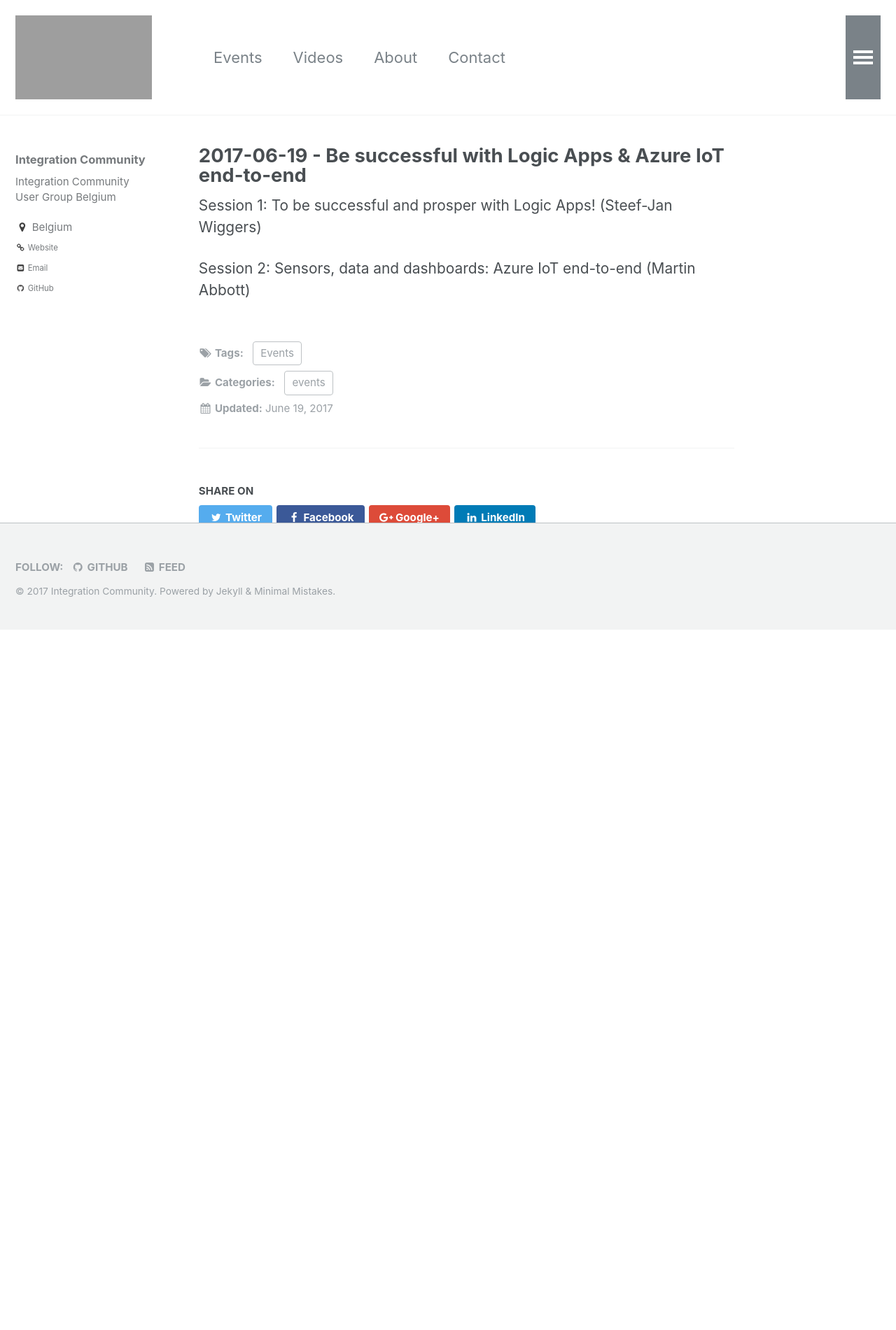
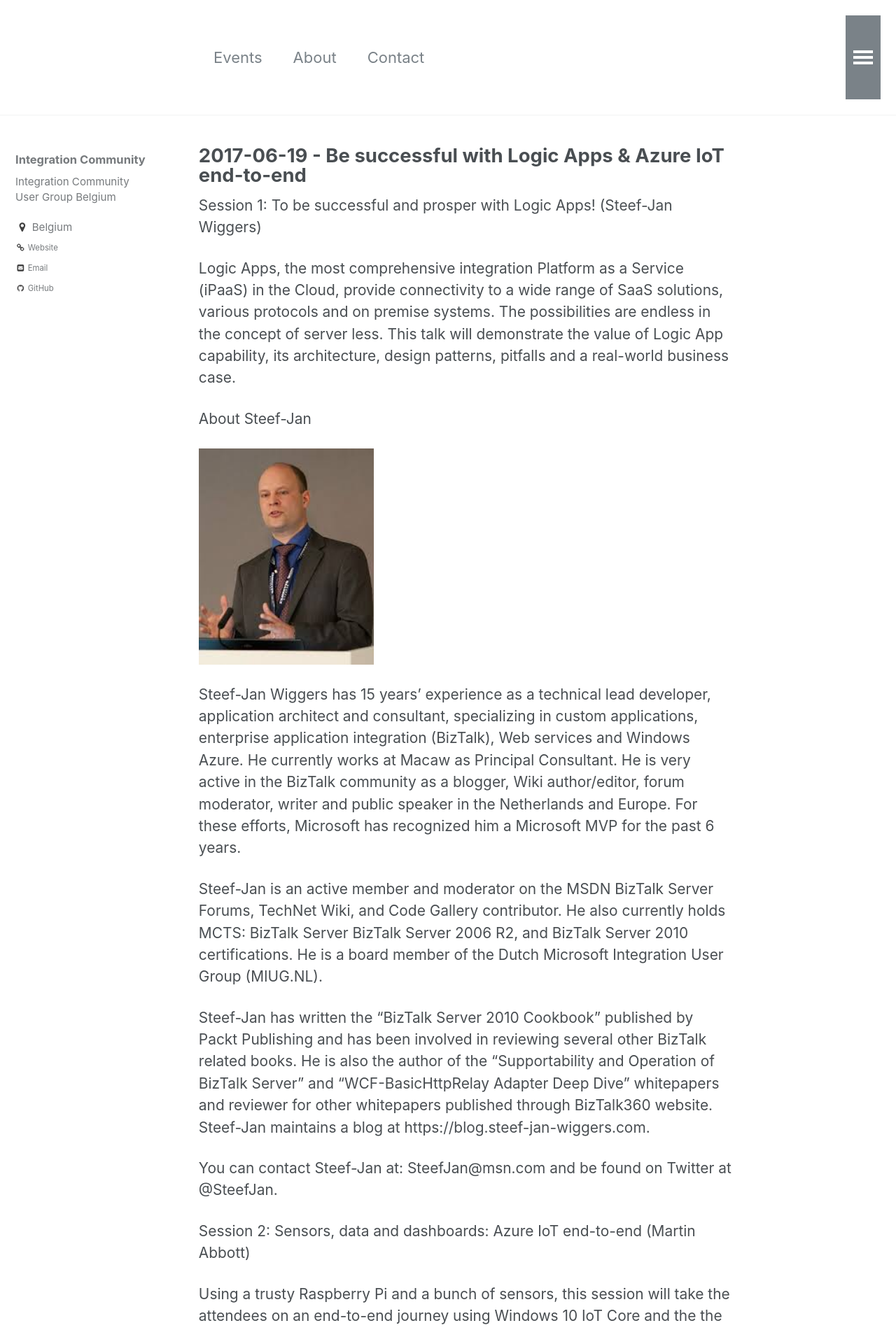
Before and after one commit to IntegrationCommunityBe/integrationcommunitybe.github.io, a Jekyll site: the page built from _posts/events/2017-06-19---be-successful-with-logic-apps-&-azure-iot end-to-end.md, in a window 1280 px wide. Shown: the top 1901 px of the page at 70% size. Built offline with Jekyll 4.4.1, drawn with Linux system fonts in a browser that asks for light colours; before the commit the page ends 900 px from its top, so only the background shows below that; some of the changed text lies outside the part shown.

Commit message:
Update some more pages

```diff
--- a/_data/navigation.yml
+++ b/_data/navigation.yml
@@ -2,8 +2,8 @@
 main:
   - title: "Events"
     url: /events
-  - title: "Videos"
-    url: /videos
+ # - title: "Videos"
+ #   url: /videos
   - title: "About"
     url: /about
   - title: "Contact"
--- a/_posts/events/2017-06-19---be-successful-with-logic-apps-&-azure-iot end-to-end.md
+++ b/_posts/events/2017-06-19---be-successful-with-logic-apps-&-azure-iot end-to-end.md
@@ -12,7 +12,33 @@ author: Sven Van den brande
 
 Session 1: To be successful and prosper with Logic Apps! (Steef-Jan Wiggers)
 
+Logic Apps, the most comprehensive integration Platform as a Service (iPaaS) in the Cloud, provide connectivity to a wide range of SaaS solutions, various protocols and on premise systems. The possibilities are endless in the concept of server less. This talk will demonstrate the value of Logic App capability, its architecture, design patterns, pitfalls and a real-world business case.
+
+About Steef-Jan
+
+<img src="/assets/media/speakers/steefjan.jpg" width="250">
+
+Steef-Jan Wiggers has 15 years’ experience as a technical lead developer, application architect and consultant, specializing in custom applications, enterprise application integration (BizTalk), Web services and Windows Azure. He currently works at Macaw as Principal Consultant. He is very active in the BizTalk community as a blogger, Wiki author/editor, forum moderator, writer and public speaker in the Netherlands and Europe. For these efforts, Microsoft has recognized him a Microsoft MVP for the past 6 years.
+
+Steef-Jan is an active member and moderator on the MSDN BizTalk Server Forums, TechNet Wiki, and Code Gallery contributor. He also currently holds MCTS: BizTalk Server BizTalk Server 2006 R2, and BizTalk Server 2010 certifications. He is a board member of the Dutch Microsoft Integration User Group (MIUG.NL).
+
+Steef-Jan has written the “BizTalk Server 2010 Cookbook” published by Packt Publishing and has been involved in reviewing several other BizTalk related books. He is also the author of the “Supportability and Operation of BizTalk Server” and “WCF-BasicHttpRelay Adapter Deep Dive” whitepapers and reviewer for other whitepapers published through BizTalk360 website. Steef-Jan maintains a blog at https://blog.steef-jan-wiggers.com.
+
+You can contact Steef-Jan at: SteefJan@msn.com and be found on Twitter at @SteefJan.
 
 
 
 Session 2: Sensors, data and dashboards: Azure IoT end-to-end (Martin Abbott)
+
+Using a trusty Raspberry Pi and a bunch of sensors, this session will take the attendees on an end-to-end journey using Windows 10 IoT Core and the the IoT stack in Microsoft Azure.
+The solution will build out a scenario from sensors all the way through to visualisation and insight, and provide attendees with a real experience in the world of the Internet of Things.
+The Internet of Things is experiencing huge growth and the session will provide a walkthrough of the key areas that constitute a solution, providing attendees with a good starting point from which to build their own solutions.
+
+
+About Martin Abott
+
+<img src="/assets/media/speakers/martinabbott.png" width="250">
+
+Martin is a Microsoft MVP for Azure and CTO for a small IoT consultancy based in Perth, Western Australia.
+He has many years of experience in integration, particularly across the Microsoft stack, and more recently has concentrated on developing solutions for the Internet of Things.
+He is the organiser of the Perth MS Cloud Computing User Group, and a global administrator for both Global Azure Bootcamp and Global Integration Bootcamp.
--- a/_sass/_masthead.scss
+++ b/_sass/_masthead.scss
@@ -30,7 +30,7 @@
     }
 
 	a.logo {
-	  background-image: url(/assets/media/azug-logo.png);
+	  background-image: url(/assets/media/logo.jpg);
 	  width: 195px;
 	  height: 120px;
 	  text-indent: -9999px;
```
Also changed, not shown: _pages/about.md (+2 -1 lines), index.md (+0 -2 lines), assets/media/logo/logo.jpg (renamed from assets/media/logo/Logo-HighRes.jpg), assets/media/speakers/martinabbott.png (added), assets/media/speakers/steefjan.jpg (added).
